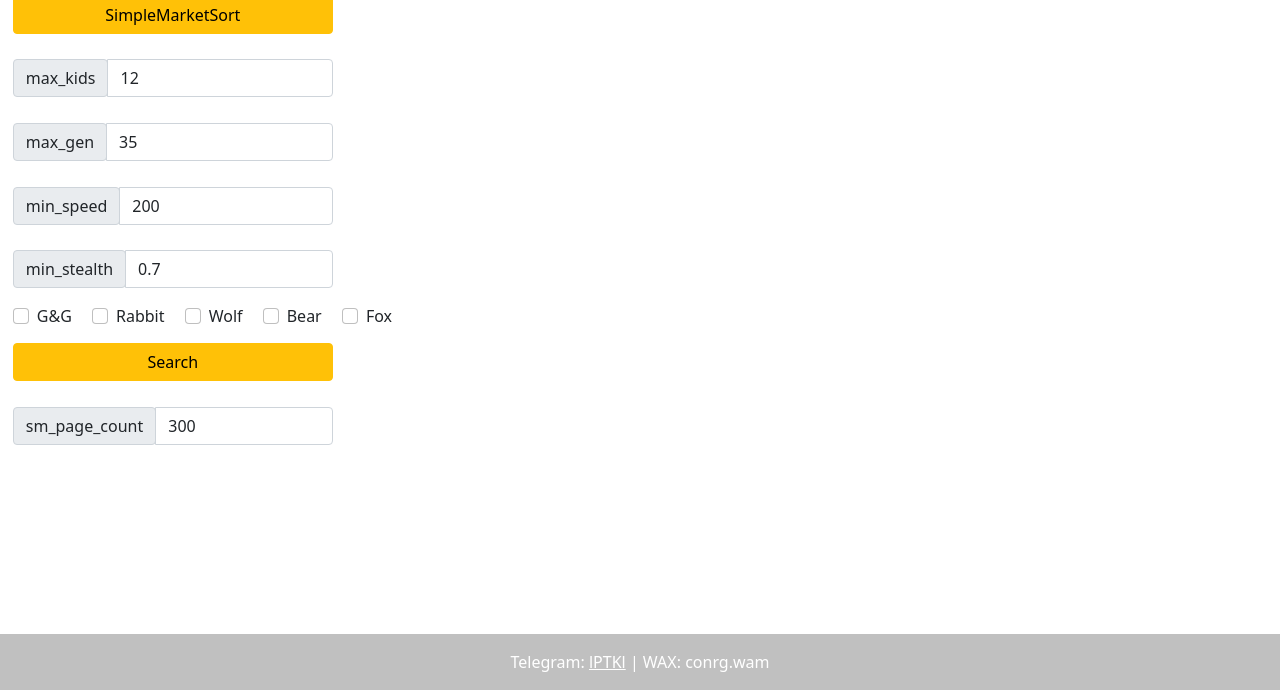
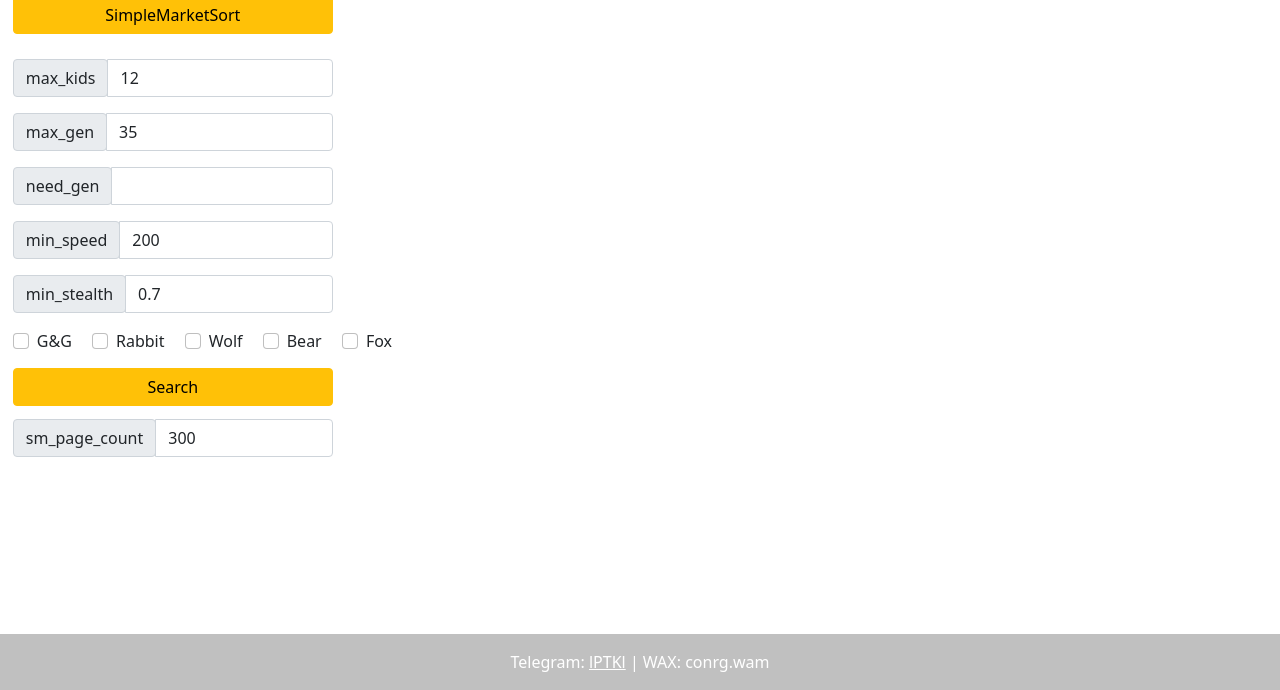
Before and after one commit to Avelial/waxtools, a Flask app: page /kolobok/simplemarketsort in a window 1280 px wide; the page is wider, and only the part inside the window is pictured. Shown: the part 110-800 px from the top of that part. Run offline with Flask 2, Linux system fonts and the light colour scheme.

Commit message:
'need gen' field added

```diff
--- a/templates/kolobok_simplemarketsort.html
+++ b/templates/kolobok_simplemarketsort.html
@@ -22,6 +22,8 @@
         accurateTrackBounce:true,
         webvisor:true
    });
+
+
 
 </script>
 <noscript>
@@ -59,12 +61,16 @@ async function update_sort(){
 
 start_pos = start_pos + 1;
 
-var SIMPLEMARKET_URL = 'https://wax.simplemarket.io/api/v2/market?limit=100&=&authors=ilovekolobok&asset.mdata.health.raw=100&sortOrder=1&isVerifiedOnly=true&skip=';
+var SIMPLEMARKET_URL = 'https://wax.simplemarket.io/api/v2/market?limit=100&=&authors=ilovekolobok&asset.mdata.health.raw=100&sortOrder=1&isVerifiedOnly=true';
+var need_gen = document.getElementById('need_gen').value;
+if(need_gen != ''){
+    SIMPLEMARKET_URL = SIMPLEMARKET_URL + '&asset.idata.gen.raw=' + need_gen;
+}
 let arr = [];
 page_count = Number(document.getElementById('page_count').value);
 for (let i = 0; i < page_count; i++) {
     var xhr = new XMLHttpRequest();
-    xhr.open('GET', SIMPLEMARKET_URL + String(100 * i), true);
+    xhr.open('GET', SIMPLEMARKET_URL + '&skip=' + String(100 * i), true);
     xhr.send();
     arr.push(xhr);
 }
@@ -188,6 +194,8 @@ for(let i = 0; i < Math.floor(page_count/4); i++){
     await delay(400);
 }
 }
+
+
 </script>
 
 <nav class="navbar navbar-dark justify-content-between" style="background-color: #7952b3; width: 130%;">
@@ -231,7 +239,7 @@ for(let i = 0; i < Math.floor(page_count/4); i++){
            aria-describedby="basic-addon1" id="max_kids" value="12">
 </div>
 
-<div class="input-group mb-3 w-25" style="margin-left: 1%; margin-top: 2%">
+<div class="input-group mb-3 w-25" style="margin-left: 1%; margin-top: 1%">
     <div class="input-group-prepend">
         <span class="input-group-text" id="basic-addon2">max_gen</span>
     </div>
@@ -239,7 +247,15 @@ for(let i = 0; i < Math.floor(page_count/4); i++){
            aria-describedby="basic-addon2" id="max_gen" value="35">
 </div>
 
-<div class="input-group mb-3 w-25" style="margin-left: 1%; margin-top: 2%">
+<div class="input-group mb-3 w-25" style="margin-left: 1%; margin-top: 1%">
+    <div class="input-group-prepend">
+        <span class="input-group-text" id="basic-addon6">need_gen</span>
+    </div>
+    <input type="text" class="form-control" placeholder="" aria-label=""
+           aria-describedby="basic-addon6" id="need_gen" value="">
+</div>
+
+<div class="input-group mb-3 w-25" style="margin-left: 1%; margin-top: 1%">
     <div class="input-group-prepend">
         <span class="input-group-text" id="basic-addon3">min_speed</span>
     </div>
@@ -247,7 +263,7 @@ for(let i = 0; i < Math.floor(page_count/4); i++){
            aria-describedby="basic-addon3" id="min_speed" value="200">
 </div>
 
-<div class="input-group mb-3 w-25" style="margin-left: 1%; margin-top: 2%">
+<div class="input-group mb-3 w-25" style="margin-left: 1%; margin-top: 1%">
     <div class="input-group-prepend">
         <span class="input-group-text" id="basic-addon4">min_stealth</span>
     </div>
@@ -281,7 +297,7 @@ for(let i = 0; i < Math.floor(page_count/4); i++){
         Search
     </button>
 </div>
-<div class="input-group mb-3 w-25" style="margin-left: 1%; margin-top: 2%">
+<div class="input-group mb-3 w-25" style="margin-left: 1%; margin-top: 1%">
     <div class="input-group-prepend">
         <span class="input-group-text" id="basic-addon5">sm_page_count</span>
     </div>
```
